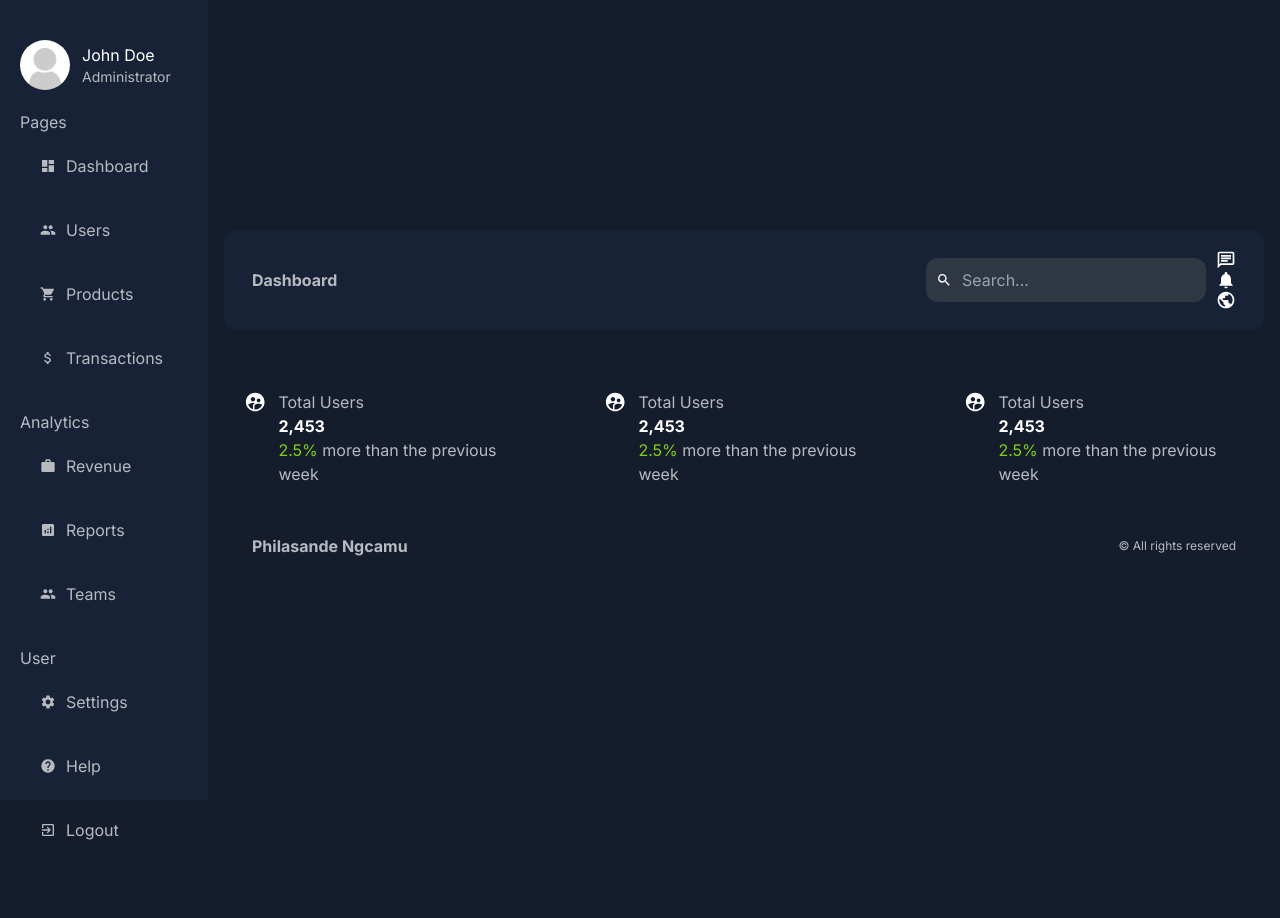
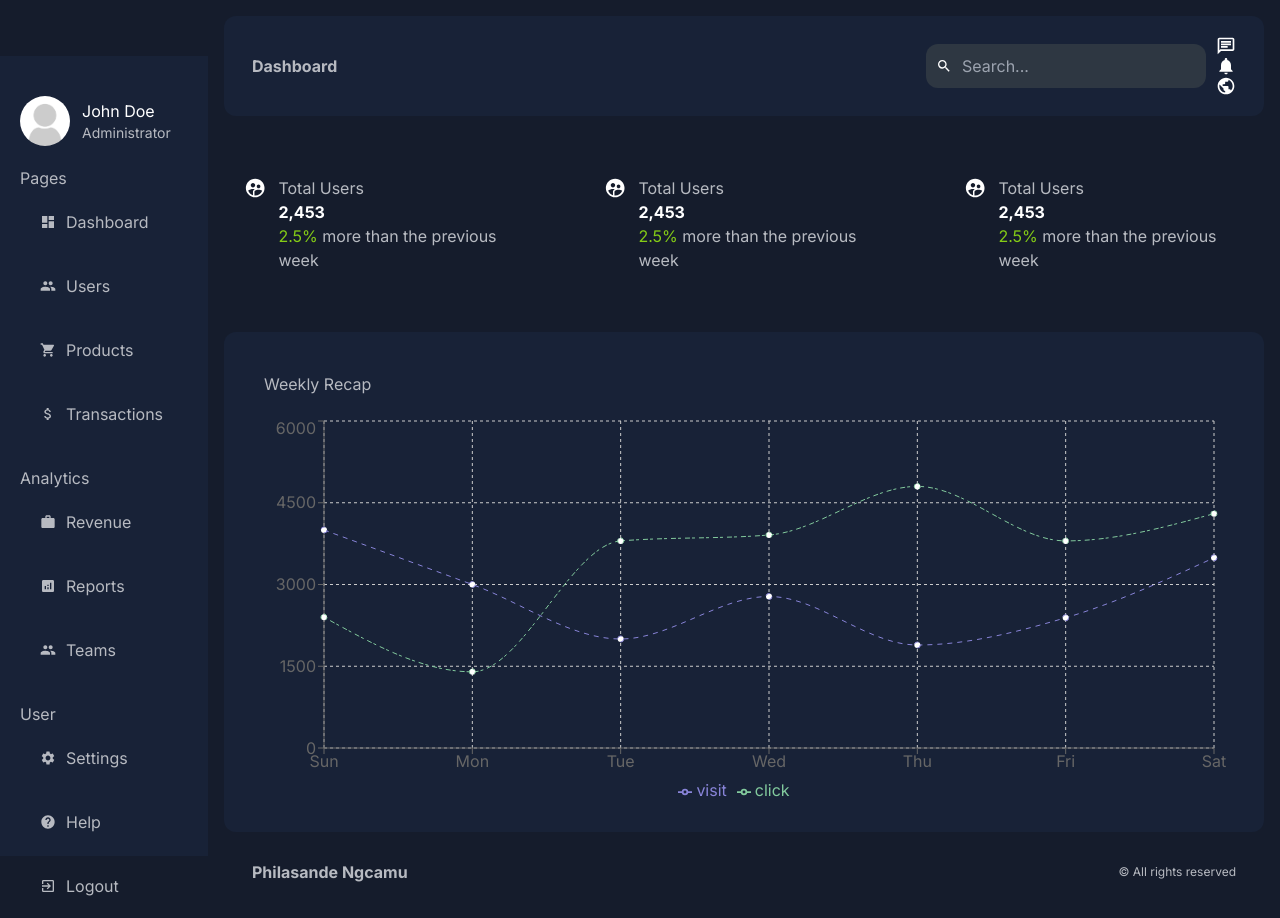
Before and after one commit to PhilaNgcamu/next-js-app, a Next.js app: page /dashboard in a window 1280 px wide. Before the commit the page ends 862 px from the top, so only its background shows below. Built offline with nearby package versions, Linux system fonts and the light colour scheme.

Commit message:
Master CSS

```diff
--- a/package.json
+++ b/package.json
@@ -12,7 +12,8 @@
     "next": "14.2.5",
     "react": "^18",
     "react-dom": "^18",
-    "react-icons": "^5.2.1"
+    "react-icons": "^5.2.1",
+    "recharts": "^2.12.7"
   },
   "devDependencies": {
     "eslint": "^8",
--- /dev/null
+++ b/src/app/components/ui/chart/chart.js
@@ -0,0 +1,87 @@
+"use client";
+import {
+  LineChart,
+  Line,
+  XAxis,
+  YAxis,
+  CartesianGrid,
+  Tooltip,
+  Legend,
+  ResponsiveContainer,
+} from "recharts";
+
+export default function Chart() {
+  const data = [
+    {
+      name: "Sun",
+      visit: 4000,
+      click: 2400,
+    },
+    {
+      name: "Mon",
+      visit: 3000,
+      click: 1398,
+    },
+    {
+      name: "Tue",
+      visit: 2000,
+      click: 3800,
+    },
+    {
+      name: "Wed",
+      visit: 2780,
+      click: 3908,
+    },
+    {
+      name: "Thu",
+      visit: 1890,
+      click: 4800,
+    },
+    {
+      name: "Fri",
+      visit: 2390,
+      click: 3800,
+    },
+    {
+      name: "Sat",
+      visit: 3490,
+      click: 4300,
+    },
+  ];
+  return (
+    <div className="container h-[500px] mt-10 bg-[#182237] p-5 rounded-xl">
+      <h2 className="text-[#b7bac1] p-5">Weekly Recap</h2>
+      <ResponsiveContainer width="100%" height="85%">
+        <LineChart
+          width={500}
+          height={300}
+          data={data}
+          margin={{
+            top: 5,
+            right: 30,
+            left: 20,
+            bottom: 5,
+          }}
+        >
+          <CartesianGrid strokeDasharray="3 3" />
+          <XAxis dataKey="name" />
+          <YAxis />
+          <Tooltip contentStyle={{ background: "#ffffff", border: "none" }} />
+          <Legend />
+          <Line
+            type="monotone"
+            dataKey="visit"
+            stroke="#8884d8"
+            strokeDasharray="5 5"
+          />
+          <Line
+            type="monotone"
+            dataKey="click"
+            stroke="#82ca9d"
+            strokeDasharray="3 4 5 2"
+          />
+        </LineChart>
+      </ResponsiveContainer>
+    </div>
+  );
+}
--- a/src/app/dashboard/page.js
+++ b/src/app/dashboard/page.js
@@ -1,11 +1,17 @@
 import Card from "../components/ui/card/card";
+import Chart from "../components/ui/chart/chart";
 
 const Dashboard = () => {
   return (
-    <div className="flex gap-10 mt-10">
-      <Card />
-      <Card />
-      <Card />
+    <div className="flex flex-col">
+      <div className="flex flex-row gap-10 mt-10">
+        <Card />
+        <Card />
+        <Card />
+      </div>
+      <div>
+        <Chart />
+      </div>
     </div>
   );
 };
```
Also changed, not shown: 1 other file (tests, documents, lock files or other folders).
